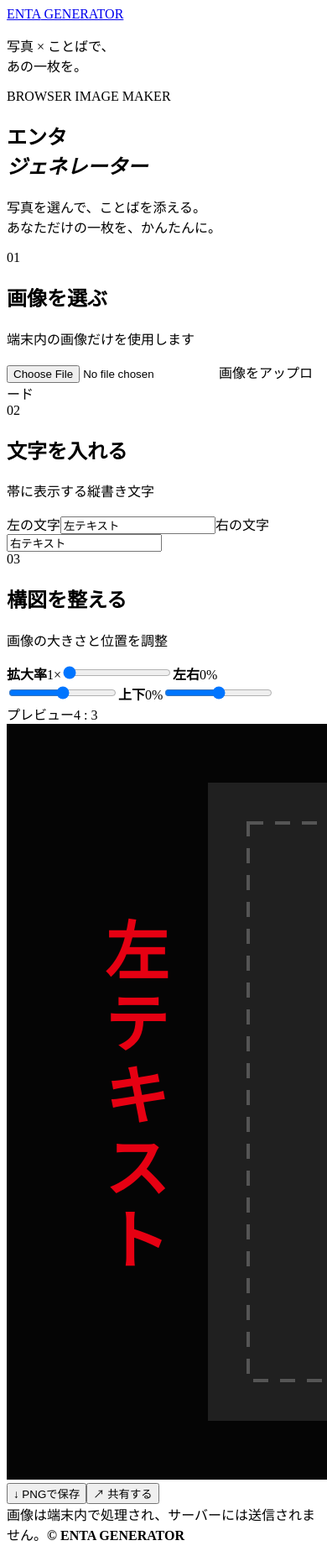
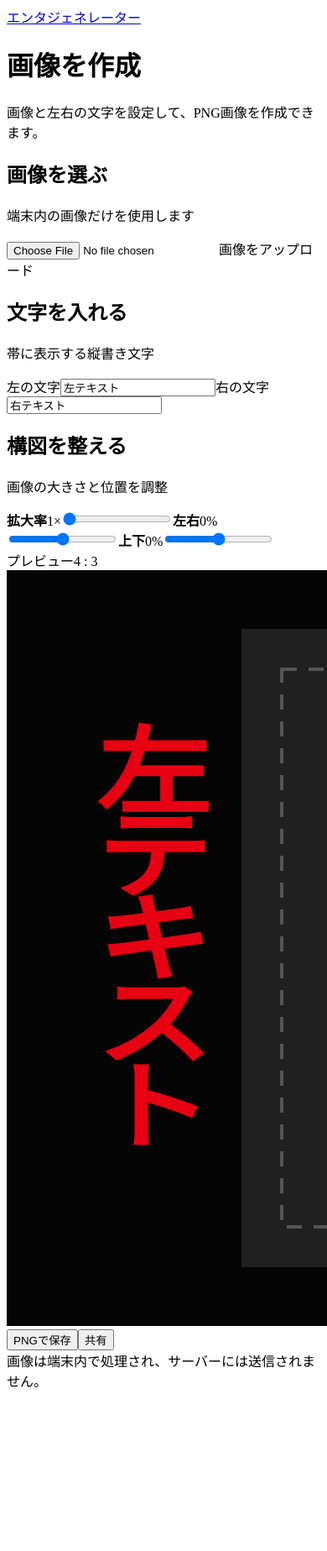
Before and after one commit to okky46/enta-generator, a React (Vite) app: page / in a window 390 px wide. Shown: the top 1847 px of the page at 84% size. After the commit the page ends 1664 px from the top, so only its background shows below. Built offline with nearby package versions, Linux system fonts and the light colour scheme; the HTML template or start-up script is replaced by a standard one.

Commit message:
縦書き文字と編集画面を改善 (#3)

```diff
--- a/src/App.tsx
+++ b/src/App.tsx
@@ -74,23 +74,21 @@ function App() {
   return (
     <>
       <header>
-        <a className="brand" href="/enta/" aria-label="エンタジェネレーター ホーム"><span>ENTA</span> GENERATOR</a>
-        <p>写真 × ことばで、<br />あの一枚を。</p>
+        <a className="brand" href="/enta/">エンタジェネレーター</a>
       </header>
       <main>
-        <section className="hero">
-          <div className="eyebrow"><i /> BROWSER IMAGE MAKER</div>
-          <h1>エンタ<br /><em>ジェネレーター</em></h1>
-          <p>写真を選んで、ことばを添える。<br />あなただけの一枚を、かんたんに。</p>
-        </section>
+        <div className="intro">
+          <h1>画像を作成</h1>
+          <p>画像と左右の文字を設定して、PNG画像を作成できます。</p>
+        </div>
 
         <div className="workspace">
           <Controls {...{ leftText, rightText, scale, offsetX, offsetY, fileName }} onUpload={handleUpload} onLeftText={setLeftText} onRightText={setRightText} onScale={setScale} onOffsetX={setOffsetX} onOffsetY={setOffsetY} />
           <div className="result-column">
             <CanvasPreview {...{ image, leftText, rightText, scale, offsetX, offsetY, canvasRef }} />
             <div className="actions">
-              <button className="save" onClick={() => canvasRef.current && downloadImage(canvasRef.current)}><span>↓</span> PNGで保存</button>
-              <button className="share" onClick={handleShare}><span>↗</span> 共有する</button>
+              <button className="save" onClick={() => canvasRef.current && downloadImage(canvasRef.current)}>PNGで保存</button>
+              <button className="share" onClick={handleShare}>共有</button>
             </div>
             {notice && <p className="notice" role="status">{notice}</p>}
             {shareFallbackUrl && (
@@ -101,7 +99,7 @@ function App() {
           </div>
         </div>
       </main>
-      <footer><span>画像は端末内で処理され、サーバーには送信されません。</span><b>© ENTA GENERATOR</b></footer>
+      <footer>画像は端末内で処理され、サーバーには送信されません。</footer>
     </>
   )
 }
--- a/src/components/Controls.tsx
+++ b/src/components/Controls.tsx
@@ -25,10 +25,11 @@ function RangeControl({ label, value, min, max, step = 1, unit = '', onChange }:
 }
 
 export function Controls(props: Props) {
+  const limitText = (value: string) => Array.from(value).slice(0, 15).join('')
+
   return (
     <section className="controls" aria-label="画像編集">
       <div className="control-section upload-section">
-        <span className="step">01</span>
         <div>
           <h2>画像を選ぶ</h2>
           <p>端末内の画像だけを使用します</p>
@@ -41,16 +42,14 @@ export function Controls(props: Props) {
       </div>
 
       <div className="control-section">
-        <span className="step">02</span>
         <div><h2>文字を入れる</h2><p>帯に表示する縦書き文字</p></div>
         <div className="text-fields">
-          <label>左の文字<input value={props.leftText} maxLength={12} onChange={(e) => props.onLeftText(e.target.value)} /></label>
-          <label>右の文字<input value={props.rightText} maxLength={12} onChange={(e) => props.onRightText(e.target.value)} /></label>
+          <label>左の文字<input value={props.leftText} maxLength={15} onChange={(e) => props.onLeftText(limitText(e.target.value))} /></label>
+          <label>右の文字<input value={props.rightText} maxLength={15} onChange={(e) => props.onRightText(limitText(e.target.value))} /></label>
         </div>
       </div>
 
       <div className="control-section">
-        <span className="step">03</span>
         <div><h2>構図を整える</h2><p>画像の大きさと位置を調整</p></div>
         <div className="ranges">
           <RangeControl label="拡大率" value={props.scale} min={1} max={3} step={0.05} unit="×" onChange={props.onScale} />
--- a/src/styles.css
+++ b/src/styles.css
@@ -1,69 +1,58 @@
-:root { font-family: 'Noto Sans JP', 'Hiragino Kaku Gothic ProN', 'Yu Gothic', sans-serif; color: #151515; background: #f3f0e9; font-synthesis: none; }
+:root {
+  font-family: -apple-system, BlinkMacSystemFont, "Segoe UI", "Hiragino Kaku Gothic ProN", "Yu Gothic", Meiryo, sans-serif;
+  color: #222;
+  background: #f7f7f7;
+  font-synthesis: none;
+}
 * { box-sizing: border-box; }
 body { margin: 0; min-width: 320px; }
 button, input { font: inherit; }
-header { height: 78px; padding: 0 clamp(24px, 5vw, 72px); display: flex; align-items: center; justify-content: space-between; border-bottom: 1px solid #ccc7bd; }
-.brand { color: #151515; text-decoration: none; font-size: 14px; font-weight: 900; letter-spacing: .16em; }
-.brand span { background: #e60012; color: white; padding: 7px 8px; margin-right: 8px; letter-spacing: .05em; }
-header p { font-size: 12px; line-height: 1.6; font-weight: 700; text-align: right; }
-main { max-width: 1400px; margin: auto; padding: 0 clamp(20px, 5vw, 72px) 80px; }
-.hero { padding: 70px 0 54px; position: relative; }
-.eyebrow { font-size: 11px; letter-spacing: .25em; font-weight: 700; display: flex; align-items: center; gap: 12px; margin-bottom: 19px; }
-.eyebrow i { width: 32px; height: 3px; background: #e60012; }
-h1 { font-size: clamp(52px, 7.8vw, 112px); line-height: .93; letter-spacing: -.07em; margin: 0; font-weight: 900; }
-h1 em { color: #e60012; font-style: normal; }
-.hero > p { position: absolute; right: 1%; bottom: 60px; font-size: 14px; line-height: 2; font-weight: 500; }
-.workspace { display: grid; grid-template-columns: minmax(300px, .72fr) minmax(0, 1.28fr); background: #fff; border: 1px solid #d0ccc3; box-shadow: 0 20px 60px #332d2512; }
-.controls { min-width: 0; border-right: 1px solid #d0ccc3; }
-.control-section { min-width: 0; padding: 29px 34px; display: grid; grid-template-columns: 40px minmax(0, 1fr); gap: 3px 12px; border-bottom: 1px solid #ddd9d0; }
-.control-section:last-child { border: 0; }
-.step { font-size: 11px; color: #e60012; font-weight: 900; letter-spacing: .1em; padding-top: 5px; }
-.control-section h2 { margin: 0; font-size: 18px; }
-.control-section p { color: #8a867e; font-size: 11px; margin: 5px 0 16px; }
-.upload-button { grid-column: 2; background: #151515; color: white; min-height: 52px; display: grid; place-items: center; font-size: 13px; font-weight: 700; cursor: pointer; transition: background .2s; }
-.upload-button:hover { background: #e60012; }
+header { height: 60px; padding: 0 max(20px, calc((100vw - 1180px) / 2)); display: flex; align-items: center; background: #fff; border-bottom: 1px solid #ddd; }
+.brand { color: #222; text-decoration: none; font-size: 18px; font-weight: 700; }
+main { max-width: 1180px; margin: 0 auto; padding: 32px 20px 48px; }
+.intro { margin-bottom: 24px; }
+h1 { margin: 0 0 6px; font-size: 26px; line-height: 1.4; }
+.intro p { margin: 0; color: #666; font-size: 14px; }
+.workspace { display: grid; grid-template-columns: minmax(280px, 360px) minmax(0, 1fr); gap: 24px; align-items: start; }
+.controls, .result-column { min-width: 0; background: #fff; border: 1px solid #d8d8d8; border-radius: 4px; }
+.control-section { min-width: 0; padding: 22px; border-bottom: 1px solid #e3e3e3; }
+.control-section:last-child { border-bottom: 0; }
+.control-section h2 { margin: 0; font-size: 16px; }
+.control-section p { color: #777; font-size: 12px; margin: 4px 0 15px; }
+.upload-button { min-height: 42px; padding: 10px 16px; display: flex; justify-content: center; align-items: center; border: 1px solid #bbb; border-radius: 3px; background: #fff; font-size: 14px; font-weight: 600; cursor: pointer; }
+.upload-button:hover { background: #f3f3f3; }
 .upload-button input { position: absolute; width: 1px; height: 1px; opacity: 0; }
-.file-name { grid-column: 2; margin-top: 8px; font-size: 11px; overflow: hidden; text-overflow: ellipsis; white-space: nowrap; color: #777; }
-.text-fields, .ranges { min-width: 0; grid-column: 2; display: grid; gap: 13px; }
+.file-name { display: block; margin-top: 8px; color: #666; font-size: 12px; overflow: hidden; text-overflow: ellipsis; white-space: nowrap; }
+.text-fields, .ranges { min-width: 0; display: grid; gap: 14px; }
 .text-fields { grid-template-columns: repeat(2, minmax(0, 1fr)); }
-.text-fields label { min-width: 0; font-size: 11px; font-weight: 700; }
-.text-fields input { min-width: 0; display: block; width: 100%; margin-top: 7px; padding: 12px; background: #f6f4ef; border: 1px solid #d8d4cb; outline: none; }
-.text-fields input:focus { border-color: #e60012; }
-.range-control > span { display: flex; justify-content: space-between; font-size: 11px; }
-.range-control output { font-variant-numeric: tabular-nums; color: #777; }
-input[type='range'] { appearance: none; width: 100%; height: 3px; background: #d0ccc4; margin: 13px 0 4px; }
-input[type='range']::-webkit-slider-thumb { appearance: none; width: 16px; height: 16px; border-radius: 50%; background: #e60012; cursor: pointer; }
-.result-column { min-width: 0; background: #e9e6df; padding: clamp(24px, 4vw, 52px); display: flex; flex-direction: column; justify-content: center; }
-.preview-card { background: #151515; padding: 16px 16px 18px; box-shadow: 0 14px 30px #0002; }
-.preview-heading { color: white; font-size: 10px; font-weight: 700; letter-spacing: .12em; display: flex; justify-content: space-between; margin-bottom: 13px; }
-.ratio { color: #888; }
-canvas { width: 100%; height: auto; display: block; background: black; }
-.actions { display: grid; grid-template-columns: 1.4fr 1fr; gap: 10px; margin-top: 17px; }
-.actions button { border: 0; min-height: 56px; font-size: 13px; font-weight: 900; cursor: pointer; }
-.actions span { margin-right: 9px; font-size: 18px; }
-.save { background: #e60012; color: white; }
-.save:hover { background: #bd0010; }
-.share { background: white; color: #151515; }
-.share:hover { background: #151515; color: white; }
-.notice { font-size: 11px; text-align: center; margin: 12px 0 0; color: #555; }
-.x-share-link { align-self: center; margin-top: 10px; color: #151515; font-size: 12px; font-weight: 900; text-underline-offset: 3px; }
-.x-share-link:hover { color: #e60012; }
-footer { min-height: 82px; padding: 20px clamp(24px, 5vw, 72px); background: #151515; color: #8e8e8e; display: flex; justify-content: space-between; align-items: center; font-size: 10px; }
-footer b { letter-spacing: .15em; }
-@media (max-width: 850px) {
-  .hero > p { position: static; margin: 28px 0 0; }
+.text-fields label, .range-control { min-width: 0; font-size: 13px; font-weight: 600; }
+.text-fields input { min-width: 0; width: 100%; display: block; margin-top: 6px; padding: 9px 10px; color: #222; background: #fff; border: 1px solid #bbb; border-radius: 3px; outline: none; }
+.text-fields input:focus { border-color: #555; box-shadow: 0 0 0 1px #555; }
+.range-control > span { display: flex; justify-content: space-between; }
+.range-control output { color: #666; font-weight: 400; font-variant-numeric: tabular-nums; }
+input[type='range'] { width: 100%; margin: 11px 0 2px; accent-color: #333; }
+.result-column { padding: 22px; }
+.preview-card { background: #fff; }
+.preview-heading { display: flex; justify-content: space-between; margin-bottom: 10px; font-size: 13px; font-weight: 600; }
+.ratio { color: #777; font-weight: 400; }
+canvas { width: 100%; height: auto; display: block; background: #000; border: 1px solid #ccc; }
+.actions { display: flex; gap: 10px; margin-top: 16px; }
+.actions button { min-height: 42px; padding: 8px 20px; border: 1px solid #333; border-radius: 3px; font-size: 14px; font-weight: 600; cursor: pointer; }
+.save { color: #fff; background: #222; }
+.save:hover { background: #444; }
+.share { color: #222; background: #fff; }
+.share:hover { background: #f2f2f2; }
+.notice { margin: 12px 0 0; color: #555; font-size: 12px; }
+.x-share-link { display: inline-block; margin-top: 10px; color: #222; font-size: 13px; }
+footer { padding: 20px; color: #666; background: #fff; border-top: 1px solid #ddd; text-align: center; font-size: 12px; }
+@media (max-width: 800px) {
+  main { padding-top: 24px; }
   .workspace { grid-template-columns: 1fr; }
-  .controls { border-right: 0; }
-  .result-column { order: -1; }
 }
-@media (max-width: 520px) {
-  header p { display: none; }
-  .hero { padding: 48px 0 36px; }
-  h1 { font-size: clamp(40px, 12.5vw, 48px); }
-  .control-section { padding: 25px 20px; grid-template-columns: 32px minmax(0, 1fr); }
-  .result-column { padding: 18px; }
+@media (max-width: 480px) {
+  main { padding-inline: 14px; }
   .text-fields { grid-template-columns: 1fr; }
-  .actions { grid-template-columns: 1fr; }
-  footer { flex-direction: column; align-items: flex-start; gap: 12px; }
+  .control-section, .result-column { padding: 18px; }
+  .actions { flex-direction: column; }
 }
-@media (prefers-reduced-motion: reduce) { * { scroll-behavior: auto !important; transition: none !important; } }
+@media (prefers-reduced-motion: reduce) { * { scroll-behavior: auto !important; } }
```
Also changed, not shown: src/utils/drawTemplate.ts (+12 -6 lines).
